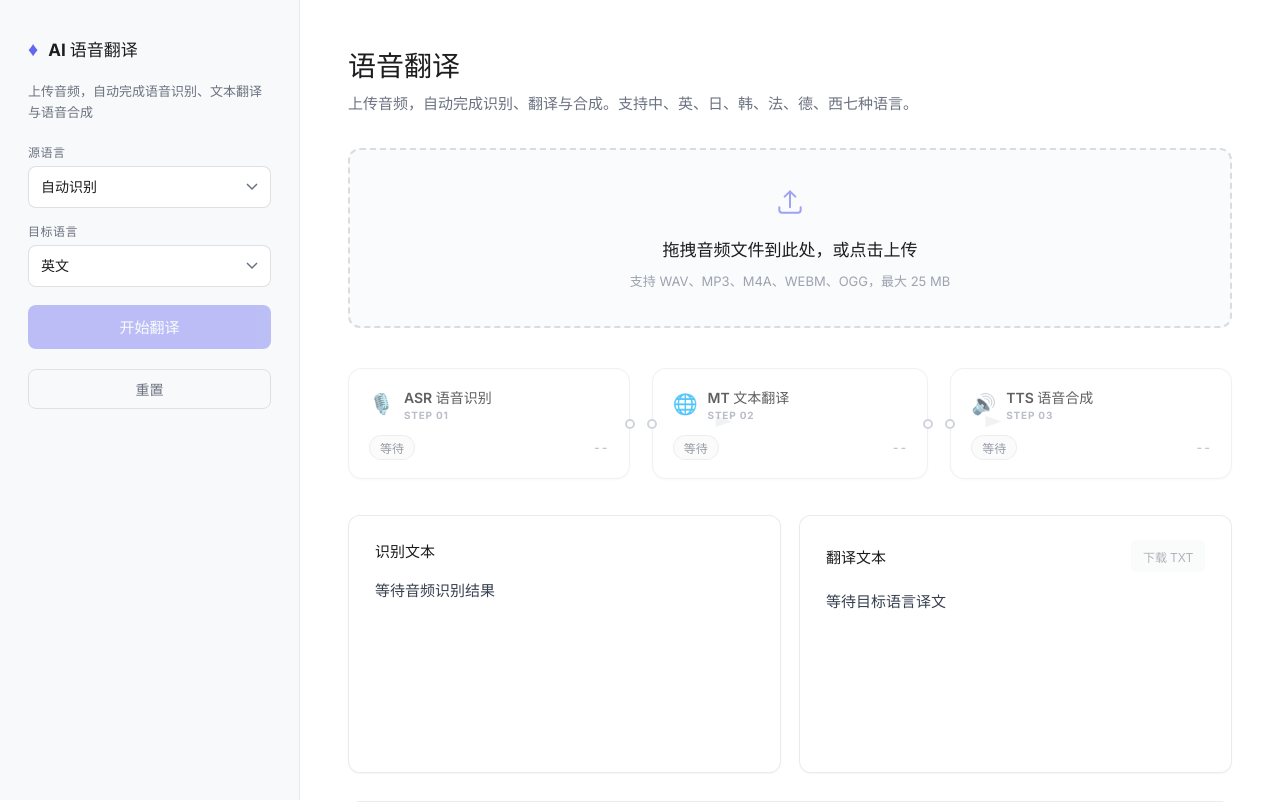
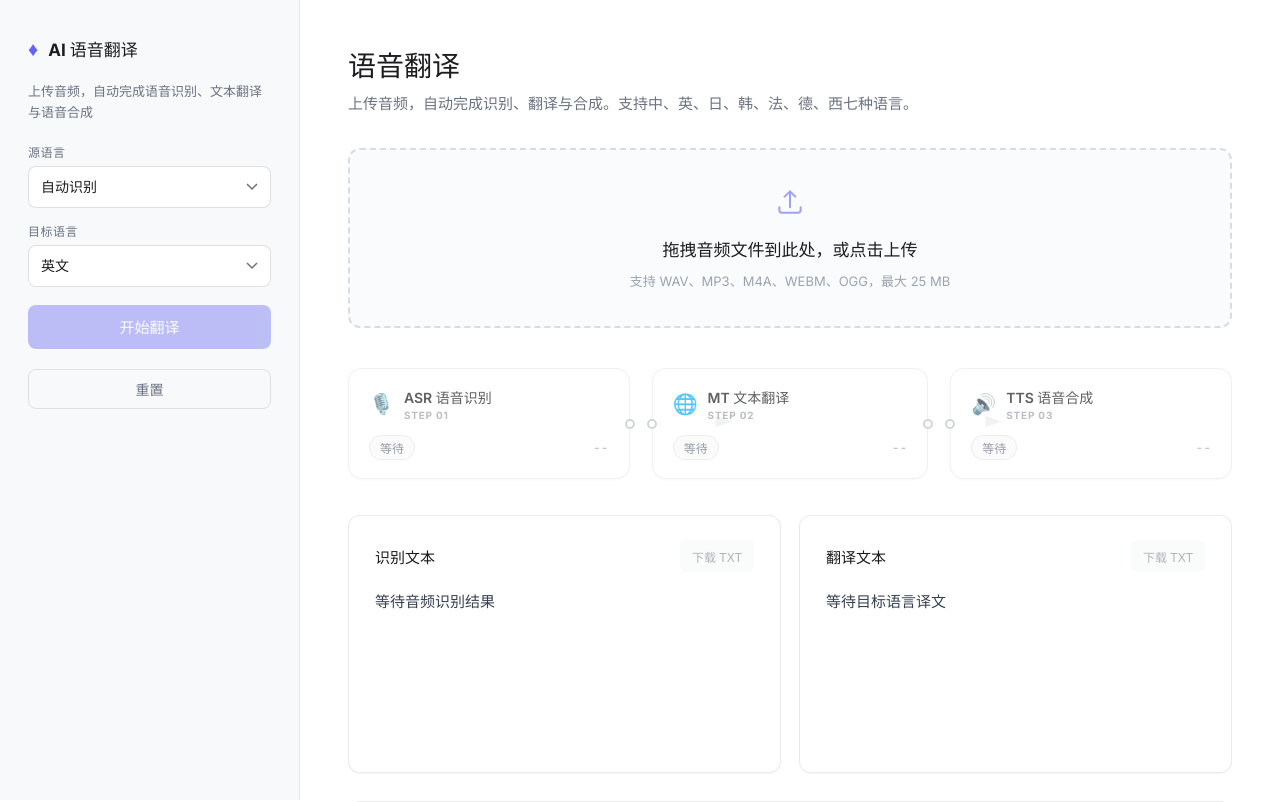
Before and after one commit to calwd0mn/AI-Coding-Translater-Web, a React (Vite) app in the folder frontend/: page / in a window 1280 px wide. Shown: the top 802 px of the page. Built offline with nearby package versions, Linux system fonts and the light colour scheme.

Commit message:
feat: 添加前端转录导出功能

```diff
--- a/frontend/src/App.tsx
+++ b/frontend/src/App.tsx
@@ -17,6 +17,7 @@ function App() {
     setTargetLanguage,
     submitPipeline,
     resetPipeline,
+    downloadTranscript,
     downloadTranslation,
     downloadSpeech,
   } = usePipeline()
@@ -43,6 +44,7 @@ function App() {
 
         <ResultsSection
           state={state}
+          onDownloadTranscript={downloadTranscript}
           onDownloadTranslation={downloadTranslation}
         />
 
--- a/frontend/src/components/ResultsSection.tsx
+++ b/frontend/src/components/ResultsSection.tsx
@@ -2,11 +2,13 @@ import type { PipelineState } from '../types/pipeline'
 
 interface ResultsSectionProps {
   state: PipelineState
+  onDownloadTranscript: () => void
   onDownloadTranslation: () => void
 }
 
 export function ResultsSection({
   state,
+  onDownloadTranscript,
   onDownloadTranslation,
 }: ResultsSectionProps) {
   return (
@@ -14,6 +16,13 @@ export function ResultsSection({
       <article className="result-panel">
         <div className="panel-heading">
           <h2>识别文本</h2>
+          <button
+            disabled={!state.transcript}
+            type="button"
+            onClick={onDownloadTranscript}
+          >
+            下载 TXT
+          </button>
         </div>
         <p>{state.transcript || '等待音频识别结果'}</p>
       </article>
```
